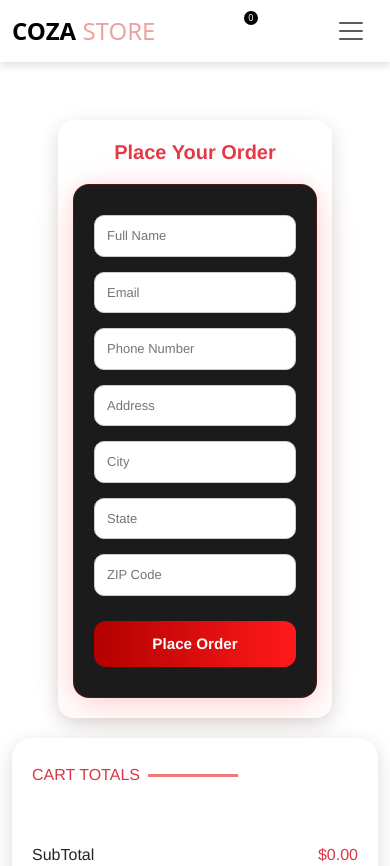
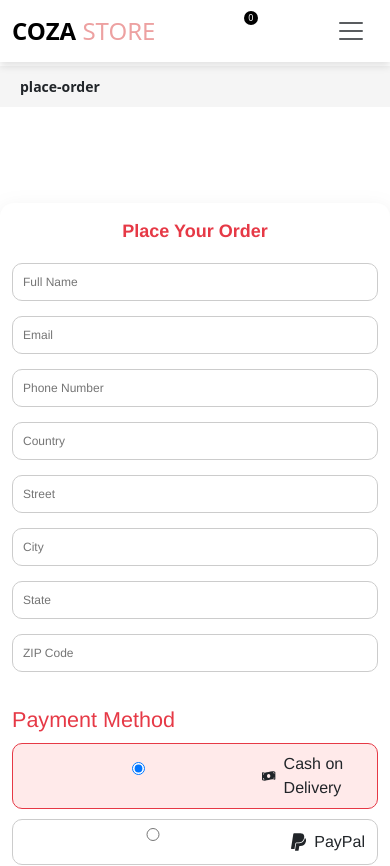
Before and after one commit to mosesbukenya1999-dot/Colabo-ecommerce-website-forever, a React (Vite) app in the folder frontend/: page /place-order in a window 390 px wide. Shown: the top 866 px of the page. Built offline with nearby package versions, Linux system fonts and the light colour scheme; no server answers.

Commit message:
updated Orders 2

```diff
--- a/frontend/package.json
+++ b/frontend/package.json
@@ -22,6 +22,7 @@
     "react-bootstrap-icons": "^1.11.6",
     "react-dom": "^19.1.1",
     "react-hook-form": "^7.62.0",
+    "react-icons": "^5.6.0",
     "react-redux": "^9.2.0",
     "react-router-dom": "^7.8.1",
     "yup": "^1.7.0"
--- a/frontend/src/App.jsx
+++ b/frontend/src/App.jsx
@@ -12,12 +12,14 @@ import Login from './pages/Login'
 import TopBar from './components/Topbar/TopBar'
 import Footer from './components/Footer/Footer'
 import PlaceOrder from './components/PlaceOrder/PlaceOrder'
+import Breadcrumb from './components/BreadCrumb/Breadcrumb'
 
 const App = () => {
   return (
     <div>
       <TopBar/>
       <AppNavbar/>
+      <Breadcrumb/>
       <Routes>
         <Route path='/' element={<Home/>}/>
         <Route path='/features' element={<Collection/>}/>
--- /dev/null
+++ b/frontend/src/components/BreadCrumb/Breadcrumb.css
@@ -0,0 +1,29 @@
+/* components/breadcrumb.css */
+.breadcrumb-container {
+    padding: 10px 20px;
+    background: #f5f5f5;
+    font-size: 14px;
+    display: flex;
+    align-items: center;
+    gap: 5px;
+    margin-top: 4%;
+  }
+
+  .breadcrumb-prev {
+    cursor: pointer;
+    color: rgb(233, 145, 145);
+  }
+
+  .breadcrumb-separator {
+    margin: 0 5px;
+  }
+
+  .breadcrumb-current {
+    font-weight: bold;
+  }
+
+  @media (max-width: 480px) {
+    .breadcrumb-container {
+        margin-top: 17%;
+    }
+   }
--- /dev/null
+++ b/frontend/src/components/BreadCrumb/Breadcrumb.jsx
@@ -0,0 +1,26 @@
+// components/Breadcrumb.jsx
+import React, { useContext } from "react";
+import "./breadcrumb.css";
+import { BreadcrumbContext } from "../../context/BreadcrumbContext";
+
+const Breadcrumb = () => {
+  const { breadcrumb, goBack } = useContext(BreadcrumbContext);
+
+  if (!breadcrumb.current) return null; // hide on first page load
+
+  return (
+    <div className="breadcrumb-container">
+      {breadcrumb.previous && (
+        <span className="breadcrumb-prev" onClick={goBack}>
+          {breadcrumb.previous.replace("/", "") || "Home"}
+        </span>
+      )}
+      {breadcrumb.previous && <span className="breadcrumb-separator">→</span>}
+      <span className="breadcrumb-current">
+        {breadcrumb.current.replace("/", "") || "Home"}
+      </span>
+    </div>
+  );
+};
+
+export default Breadcrumb;
--- a/frontend/src/components/PlaceOrder/PlaceOrder.jsx
+++ b/frontend/src/components/PlaceOrder/PlaceOrder.jsx
@@ -1,93 +1,191 @@
-import React, { useState } from "react";
+import React, { useContext, useState } from "react";
 import { useNavigate } from "react-router-dom";
 import "./newPlacer.css";
 import CartTotal from "../CartTotal/CartTotal";
+import { ShopContext } from "../../context/ShopContext";
+
+
+import { FaPaypal, FaStripe, FaMoneyBillWave } from "react-icons/fa";
+import axios from "axios";
 
 const PlaceOrder = () => {
   const navigate = useNavigate();
+  const {
+    setCartItems,
+    token,
+    backendUrl,
+    cartItems,
+    getCartAmount,
+    delivery_fee,
+  } = useContext(ShopContext);
+
   const [form, setForm] = useState({
     name: "",
     email: "",
     phone: "",
-    address: "",
+    country: "",
+    street: "",
     city: "",
     state: "",
     zip: "",
   });
 
+  const [placingOrder, setPlacingOrder] = useState(false);
+  const [paymentMethod, setPaymentMethod] = useState("cod"); // default: Cash on Delivery
+
   const handleChange = (e) => {
-    setForm({ ...form, [e.target.name]: e.target.value });
+    const { name, value } = e.target;
+    setForm({ ...form, [name]: value });
   };
 
-  const handlePlaceOrder = () => {
-    // Here you would normally validate + submit the form
-    navigate("/orders");
+  const handlePlaceOrder = async () => {
+    if (placingOrder) return;
+
+    // Validate form
+    for (const key in form) {
+      if (!form[key]) {
+        alert(`Please fill your ${key}`);
+        return;
+      }
+    }
+
+    if (Object.keys(cartItems).length === 0) {
+      alert("Your cart is empty!");
+      return;
+    }
+
+    setPlacingOrder(true);
+
+    try {
+      // Prepare order items
+      const orderItems = [];
+      for (const productId in cartItems) {
+        for (const size in cartItems[productId]) {
+          orderItems.push({
+            productId,
+            size,
+            quantity: cartItems[productId][size],
+          });
+        }
+      }
+
+      const orderData = {
+        address: form,
+        items: orderItems,
+        amount: getCartAmount() + delivery_fee,
+      };
+
+      switch (paymentMethod) {
+        case "cod":
+            const res = await axios.post(backendUrl+ "/api/orders/placeorder", orderData, {headers:{token}});
+            if (res.data.success) {
+              setCartItems({});
+              navigate("/orders")
+            }else{
+              alert(res.data.message)
+            }
+          break;
+
+        default:
+          break;
+      }
+
+    } catch (error) {
+      console.error(error);
+      alert("Something went wrong while placing the order.");
+    } finally {
+      setPlacingOrder(false);
+    }
   };
 
   return (
-    <div className="real-container">
+    <div className="real-container-two mt-5 py-5">
       <div className="placeorder-container">
         <h2 className="page-title">Place Your Order</h2>
 
-        <div className="form-container">
+        <div className="form-container-two">
+          {/* User Info Form */}
+          {[
+            { name: "name", placeholder: "Full Name", type: "text" },
+            { name: "email", placeholder: "Email", type: "email" },
+            { name: "phone", placeholder: "Phone Number", type: "tel" },
+            { name: "country", placeholder: "Country", type: "text" },
+            { name: "street", placeholder: "Street", type: "text" },
+            { name: "city", placeholder: "City", type: "text" },
+            { name: "state", placeholder: "State", type: "text" },
+            { name: "zip", placeholder: "ZIP Code", type: "text" },
+          ].map((field) => (
             <input
-            type="text"
-            name="name"
-            value={form.name}
+              key={field.name}
+              type={field.type}
+              name={field.name}
+              value={form[field.name]}
               onChange={handleChange}
-            placeholder="Full Name"
+              placeholder={field.placeholder}
             />
+          ))}
+
+          {/* Payment Method */}
+          <div className="payment-method">
+            <h4>Payment Method</h4>
+
+            <label
+  className={`payment-option ${paymentMethod === "cod" ? "selected" : ""}`}
+>
   <input
-            type="email"
-            name="email"
-            value={form.email}
-            onChange={handleChange}
-            placeholder="Email"
+    type="radio"
+    name="payment"
+    value="cod"
+    checked={paymentMethod === "cod"}
+    onChange={() => setPaymentMethod("cod")}
   />
+  <FaMoneyBillWave size={20} className="me-2" /> Cash on Delivery
+</label>
+
+            <label
+              className={`payment-option ${
+                paymentMethod === "paypal" ? "selected" : ""
+              }`}
+            >
               <input
-            type="tel"
-            name="phone"
-            value={form.phone}
-            onChange={handleChange}
-            placeholder="Phone Number"
+                type="radio"
+                name="payment"
+                value="paypal"
+                checked={paymentMethod === "paypal"}
+                onChange={() => setPaymentMethod("paypal")}
               />
+              <FaPaypal size={20} className="me-2" /> PayPal
+            </label>
+
+            <label
+              className={`payment-option ${
+                paymentMethod === "stripe" ? "selected" : ""
+              }`}
+            >
               <input
-            type="text"
-            name="address"
-            value={form.address}
-            onChange={handleChange}
-            placeholder="Address"
+                type="radio"
+                name="payment"
+                value="stripe"
+                checked={paymentMethod === "stripe"}
+                onChange={() => setPaymentMethod("stripe")}
               />
-          <input
-            type="text"
-            name="city"
-            value={form.city}
-            onChange={handleChange}
-            placeholder="City"
-          />
-          <input
-            type="text"
-            name="state"
-            value={form.state}
-            onChange={handleChange}
-            placeholder="State"
-          />
-          <input
-            type="text"
-            name="zip"
-            value={form.zip}
-            onChange={handleChange}
-            placeholder="ZIP Code"
-          />
+              <FaStripe size={20} className="me-2" /> Stripe
+            </label>
+          </div>
 
-          <button className="placeorder-btn" onClick={handlePlaceOrder}>
-            Place Order
+          <button
+            className="placeorder-btn"
+            onClick={handlePlaceOrder}
+            disabled={placingOrder}
+          >
+            {placingOrder ? "Placing Order..." : "Place Order"}
           </button>
         </div>
+      </div>
 
-      </div>
-        <div>
-          <CartTotal />
+      {/* Cart Summary */}
+      <div className="cart-summary-container">
+        <CartTotal delivery_fee={delivery_fee} />
       </div>
     </div>
   );
--- a/frontend/src/components/PlaceOrder/newPlacer.css
+++ b/frontend/src/components/PlaceOrder/newPlacer.css
@@ -1,24 +1,31 @@
-/* Container */
+/* PlaceOrder Component Styles */
 
-.real-container {
+/* ---------- Container ---------- */
+.real-container-two {
   display: flex;
-    margin-top: 100px;
+  flex-wrap: wrap;
+  gap: 30px;
+  margin-top: 50px;
+  justify-content: center;
+  align-items: flex-start;
+  font-family: 'Helvetica Neue', Arial, sans-serif;
+}
+
+/* Form Container */
+.placeorder-container {
+  max-width: 700px;
+  display: flex;
   align-items: center;
   justify-content: center;
-}
-
-.placeorder-container {
-    max-width: 400px;
-    margin-right: 120px;
+  flex-direction: column;
   padding: 25px 20px;
   background: #fff;
   border-radius: 20px;
-    box-shadow: 0 6px 20px rgba(0, 0, 0, 0.15);
-    font-family: 'Helvetica Neue', Arial, sans-serif;
+  box-shadow: 0 6px 20px rgba(128, 128, 128, 0.15);
   transition: 0.3s;
 }
 
-  /* Page title */
+/* Page Title */
 .page-title {
   text-align: center;
   color: #e63946;
@@ -27,8 +34,8 @@
   font-weight: bold;
 }
 
-  /* Form inputs */
-  .form-container input {
+/* ---------- Form Inputs ---------- */
+.form-container-two input {
   width: 100%;
   padding: 12px 15px;
   margin-bottom: 15px;
@@ -44,7 +51,7 @@
   box-shadow: 0 0 5px rgba(230, 57, 70, 0.3);
 }
 
-  /* Place Order button */
+/* ---------- Place Order Button ---------- */
 .placeorder-btn {
   width: 100%;
   padding: 14px 0;
@@ -63,10 +70,22 @@
   transform: scale(1.02);
 }
 
-  /* Responsive adjustments */
-  @media (max-width: 480px) {
+/* ---------- CartTotal Section ---------- */
+.cart-total-container {
+  flex: 1 1 250px;
+  max-width: 300px;
+}
+
+/* ---------- Responsive Adjustments ---------- */
+@media (max-width: 768px) {
+  .real-container-two {
+    flex-direction: column;
+    gap: 20px;
+    margin-top: 50px;
+  }
+
   .placeorder-container {
-      margin: 20px 15px;
+    margin: 0 auto;
     padding: 20px 15px;
     border-radius: 16px;
   }
@@ -76,7 +95,7 @@
     margin-bottom: 20px;
   }
 
-    .form-container input {
+  .form-container-two input {
     padding: 10px 12px;
     font-size: 13px;
   }
@@ -86,24 +105,22 @@
     font-size: 15px;
   }
 
-    .real-container {
-        display: flex;
-        flex-direction: column;
+  .cart-total-container {
+    max-width: 100%;
   }
 }
 
-  /* Extra small screens (iPhone 5/SE) */
-  @media (max-width: 375px) {
+@media (max-width: 480px) {
   .placeorder-container {
-      margin: 15px 10px;
     padding: 18px 12px;
+    border-radius: 14px;
   }
 
   .page-title {
     font-size: 18px;
   }
 
-    .form-container input {
+  .form-container-two input {
     font-size: 12px;
     padding: 9px 10px;
   }
@@ -113,3 +130,32 @@
     padding: 10px 0;
   }
 }
+
+.payment-method {
+  margin: 20px 0;
+}
+
+.payment-method h4 {
+  margin-bottom: 10px;
+  color: #e63946;
+}
+
+.payment-option {
+  display: flex;
+  align-items: center;
+  margin-bottom: 10px;
+  padding: 8px 12px;
+  border: 1px solid #ccc;
+  border-radius: 10px;
+  cursor: pointer;
+  transition: all 0.2s;
+}
+
+.payment-option.selected {
+  border-color: #e63946;
+  background-color: #ffeaea;
+}
+
+.payment-option input {
+  margin-right: 10px;
+}
--- /dev/null
+++ b/frontend/src/context/BreadcrumbContext.jsx
@@ -0,0 +1,30 @@
+// context/BreadcrumbContext.jsx
+import { createContext, useEffect, useState } from "react";
+import { useLocation, useNavigate } from "react-router-dom";
+
+export const BreadcrumbContext = createContext();
+
+const BreadcrumbProvider = ({ children }) => {
+  const [breadcrumb, setBreadcrumb] = useState({ previous: null, current: null });
+  const location = useLocation();
+  const navigate = useNavigate();
+
+  useEffect(() => {
+    setBreadcrumb(prev => ({
+      previous: prev.current, // old current becomes previous
+      current: location.pathname // new current page
+    }));
+  }, [location]);
+
+  const goBack = () => {
+    if (breadcrumb.previous) navigate(breadcrumb.previous);
+  };
+
+  return (
+    <BreadcrumbContext.Provider value={{ breadcrumb, goBack }}>
+      {children}
+    </BreadcrumbContext.Provider>
+  );
+};
+
+export default BreadcrumbProvider;
--- a/frontend/src/main.jsx
+++ b/frontend/src/main.jsx
@@ -1,22 +1,19 @@
-import 'bootstrap/dist/css/bootstrap.min.css';
-import 'bootstrap-icons/font/bootstrap-icons.css';
+import "bootstrap/dist/css/bootstrap.min.css";
+import "bootstrap-icons/font/bootstrap-icons.css";
 
+import { createRoot } from "react-dom/client";
+import "./index.css";
+import App from "./App.jsx";
+import { BrowserRouter } from "react-router-dom";
+import ShopContextProvider from "./context/ShopContext.jsx";
+import BreadcrumbProvider from "./context/BreadcrumbContext";
 
-
-
-import { createRoot } from 'react-dom/client'
-import './index.css'
-import App from './App.jsx'
-import { BrowserRouter } from "react-router-dom";
-import ShopContextProvider from './context/ShopContext.jsx';
-
-createRoot(document.getElementById('root')).render(
-
+createRoot(document.getElementById("root")).render(
   <BrowserRouter>
     <ShopContextProvider>
-
-      <App />
+      <BreadcrumbProvider>
+        <App />
+      </BreadcrumbProvider>
     </ShopContextProvider>
   </BrowserRouter>
-
-)
+);
```
Also changed, not shown: 1 other file (tests, documents, lock files or other folders). Lines whose indentation alone changed are shown as unchanged.
